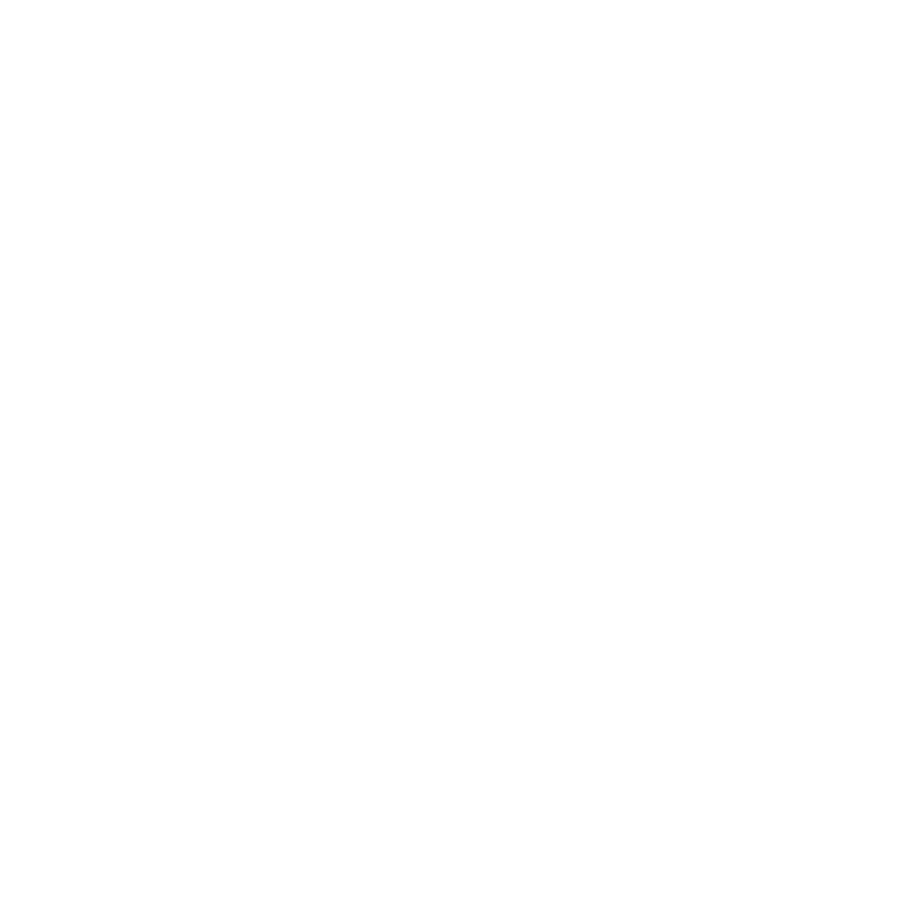
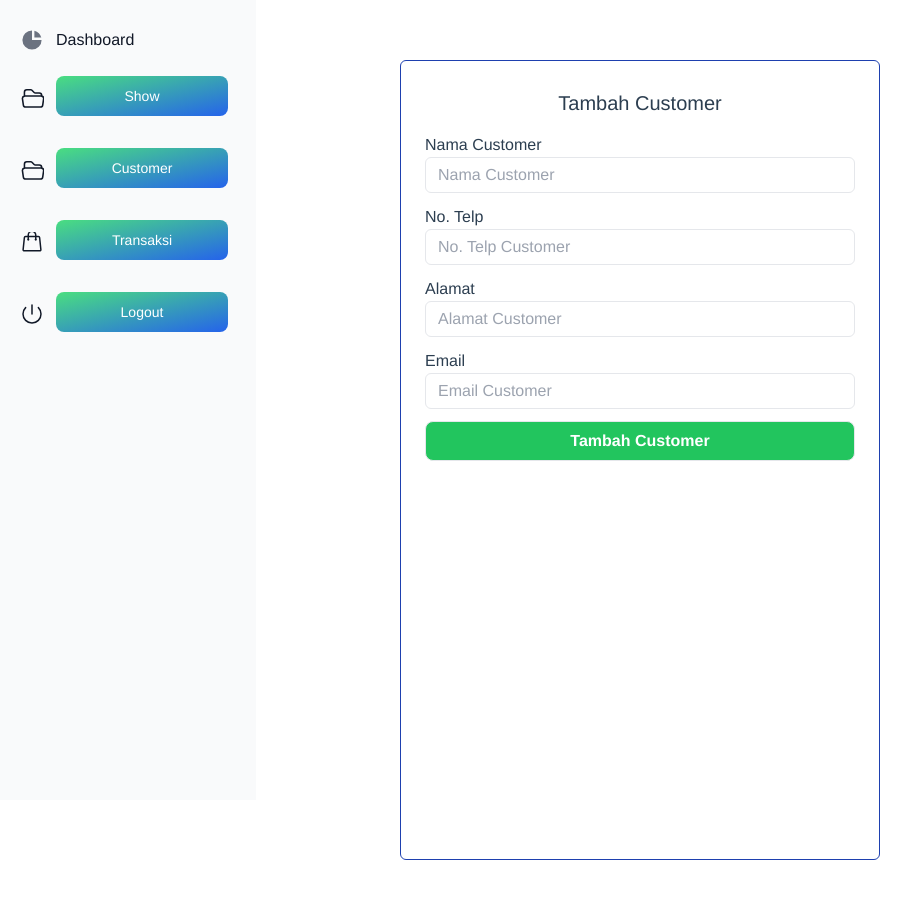
Before and after one commit to cello2599/frontend-konveksi, a Vue app: page /createcustomer in a window 1280 px wide. Before the commit this address had no page. Shown: the top 898 px of the page, without its empty margins (0-922 px from the left). Before the commit the page ends 800 px from the top, so only its background shows below. Built offline with nearby package versions, Linux system fonts and the light colour scheme.

Commit message:
Create Customer

```diff
--- a/src/router/index.js
+++ b/src/router/index.js
@@ -36,6 +36,12 @@ const routes = [{
         component: () =>
             import ('../views/clientside/ShowCustomer.vue')
     },
+    {
+        path: '/createcustomer',
+        name: 'CreateCustomer',
+        component: () =>
+            import ('../views/clientside/CreateCustomer.vue')
+    },
 ];
 
 const router = createRouter({
--- /dev/null
+++ b/src/views/clientside/CreateCustomer.vue
@@ -0,0 +1,103 @@
+<template>
+    <div>
+        <NavbarSamping/>
+    </div>
+    <div class=" create w-[30rem] h-[50rem] p-6 ml-60 hover:drop-shadow-lg rounded-md border-blue-800 border mb-30 text-center">
+                <div class="mt-1 ">
+                <p class="text-center text-xl font-medium m-auto"> Tambah Customer</p>
+                <div>
+                    <form @submit.prevent="create" enctype="multipart/form-data">
+                        <div class="mb-14 flex flex-col max-w-5xl space-y-3 text-left">
+                            <div class="form-group mt-4">
+                                <p><label>Nama Customer</label></p>
+                                <p><input class="w-full pl-3 border outline-none text-gray-500 focus:text-gray-700 duration-300 transition ease-in-out focus:border-gray-500 rounded-md h-9" type="text" placeholder="Nama Customer" v-model="nama" required></p>
+                            </div>
+
+                            <div class="form-group">
+                                <p><label>No. Telp</label></p>
+                                <p><input rows="5" class="w-full pl-3 border outline-none text-gray-500 focus:text-gray-700 duration-300 transition ease-in-out focus:border-gray-500 rounded-md h-9" placeholder="No. Telp Customer" v-model="no_telp" required></p>
+                            </div>
+
+                            <div class="form-group mt-4">
+                                <p><label>Alamat</label></p>
+                                <p><input class="w-full pl-3 border outline-none text-gray-500 focus:text-gray-700 duration-300 transition ease-in-out focus:border-gray-500 rounded-md h-9" type="text" placeholder="Alamat Customer" v-model="alamat" required></p>
+                            </div>
+
+                            <div class="form-group mt-4">
+                                <p><label>Email</label></p>
+                                <p><input class="w-full pl-3 border outline-none text-gray-500 focus:text-gray-700 duration-300 transition ease-in-out focus:border-gray-500 rounded-md h-9" type="text" placeholder="Email Customer" v-model="email" required></p>
+                            </div>
+
+
+                            <button class="border -mt-6 bg-green-500 focus:border-black h-10 rounded-lg text-white font-semibold" type="submit">Tambah Customer</button>
+                        </div>
+
+                    </form>
+                </div>
+            </div>
+    </div>
+</template>
+
+<script>
+import NavbarSamping from '@/components/NavbarSamping.vue';
+
+import axios from 'axios';
+
+export default {
+    data() {
+        return {
+            nama: '',
+            no_telp: '',
+            alamat: '',
+            email: '',
+            errors: {},
+        }
+    },
+
+    methods :{
+        create() {
+            const token = localStorage.getItem('access_token');
+            console.log(token);
+            // console.log(this.gambar);
+            if(token) {
+                axios.defaults.headers.common['Authorization'] = 'Bearer ' + token
+            try{
+
+                            axios.post('http://127.0.0.1:8000/api/customer',
+                            {
+                                nama: this.nama,
+                                no_telp: this.no_telp,
+                                alamat: this.alamat,
+                                email: this.email,
+                            }
+                                )
+                                .then((response) => {
+                                    console.log(response);
+                                    this.$router.push({name: 'ShowCustomer'});
+                                })
+                                .catch((error) => {
+                                console.log(error);
+                            });
+                        }
+            catch(error){
+                        console.log(error);
+                    }
+                }
+            else {
+                console.log('Token Tidak Ada');
+                }
+            },
+    },
+    components:{
+        NavbarSamping
+    }
+}
+</script>
+
+<style scoped>
+.create{
+
+    margin:auto;
+    margin-bottom: 50px;
+}
+</style>
--- a/src/views/clientside/CreateProduk.vue
+++ b/src/views/clientside/CreateProduk.vue
@@ -20,12 +20,21 @@
 
                             <div class="form-group">
                                 <p><label for="genre">ID Ukuran</label></p>
-                                <p><input class="w-full pl-3 border outline-none text-gray-500 focus:text-gray-700 duration-300 transition ease-in-out focus:border-gray-500 rounded-md h-9" v-model="id_ukuran" required></p>
+                                <select v-model="id_ukuran">
+                                        <option v-for="(ukuran, index) in ukurans" :value="ukuran.id_ukuran" :key="index">
+                                            {{ ukuran.id_ukuran }} - {{ ukuran.ukuran }}
+                                        </option>
+                                 </select>
+                                <span class="text-red-500" v-if="errors && errors.id_ukuran">Pilihan : {{ id_ukuran }}</span>
                             </div>
 
                             <div class="form-group">
                                 <p><label for="genre">ID Kategori</label></p>
-                                <p><input class="w-full pl-3 border outline-none text-gray-500 focus:text-gray-700 duration-300 transition ease-in-out focus:border-gray-500 rounded-md h-9" v-model="id_kategori" required></p>
+                                <select v-model="id_kategori">
+                                        <option v-for="(kategori, index) in kategoris" :value="kategori.id_kategori" :key="index">
+                                            {{ kategori.id_kategori }} - {{ kategori.kategori_produk }}
+                                        </option>
+                                 </select>
                             </div>
 
                             <div class="form-group">
@@ -44,6 +53,7 @@
 
 <script>
 import NavbarSamping from '@/components/NavbarSamping.vue';
+import { ref, onMounted } from 'vue'
 import axios from 'axios';
 
 export default {
@@ -55,7 +65,24 @@ export default {
             id_kategori: '',
             gambar: null,
             previewimage: '',
+            errors: {},
         }
+    },
+    setup(){
+        const ukurans = ref([]);
+        const kategoris = ref([]);
+        onMounted(async () => {
+            const response = await axios.get('http://127.0.0.1:8000/api/ukuran');
+            ukurans.value = response.data;
+
+            const response2 = await axios.get('http://127.0.0.1:8000/api/kategori');
+            kategoris.value = response2.data;
+        });
+
+        return {
+            ukurans,
+            kategoris,
+        };
     },
     methods :{
         create() {
--- a/src/views/clientside/ShowCustomer.vue
+++ b/src/views/clientside/ShowCustomer.vue
@@ -3,7 +3,7 @@
         <NavbarSamping/>
     </div>
 
-    <RouterLink :to="{name : 'CreateProduk'}" class="text-white bg-gradient-to-r from-blue-500 via-blue-600 to-blue-700 hover:bg-gradient-to-br focus:ring-4 focus:outline-none focus:ring-blue-300 dark:focus:ring-blue-800 font-medium rounded-lg text-sm px-5 py-2.5 text-center mr-2 mb-2" style="text-transform: uppercase; margin-left: 20rem; margin-right:70%;">Create</RouterLink>
+    <RouterLink :to="{name : 'CreateCustomer'}" class="text-white bg-gradient-to-r from-blue-500 via-blue-600 to-blue-700 hover:bg-gradient-to-br focus:ring-4 focus:outline-none focus:ring-blue-300 dark:focus:ring-blue-800 font-medium rounded-lg text-sm px-5 py-2.5 text-center mr-2 mb-2" style="text-transform: uppercase; margin-left: 20rem; margin-right:70%;">Create</RouterLink>
     <div class="relative overflow-x-auto shadow-md sm:rounded-lg">
     <table class="w-9/12 text-sm text-left text-blue-100 dark:text-blue-100" style="margin-left: 21%; margin-top: 2%;">
         <thead class="text-xs text-white uppercase bg-blue-600 dark:text-white">
```
